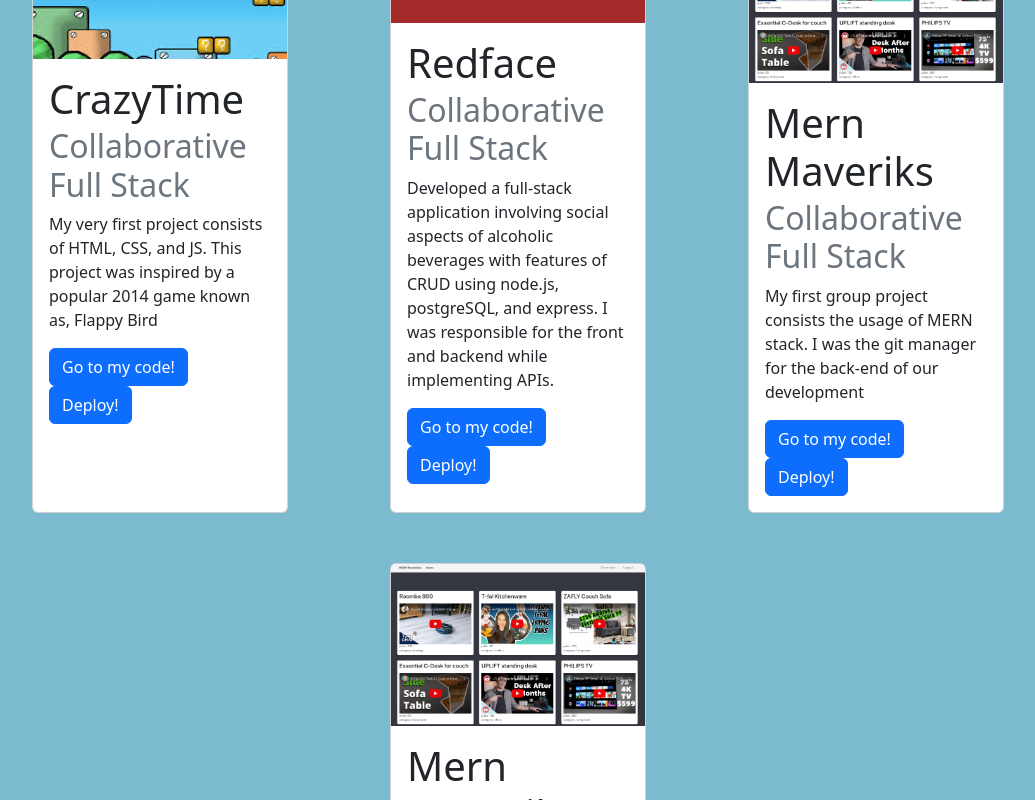
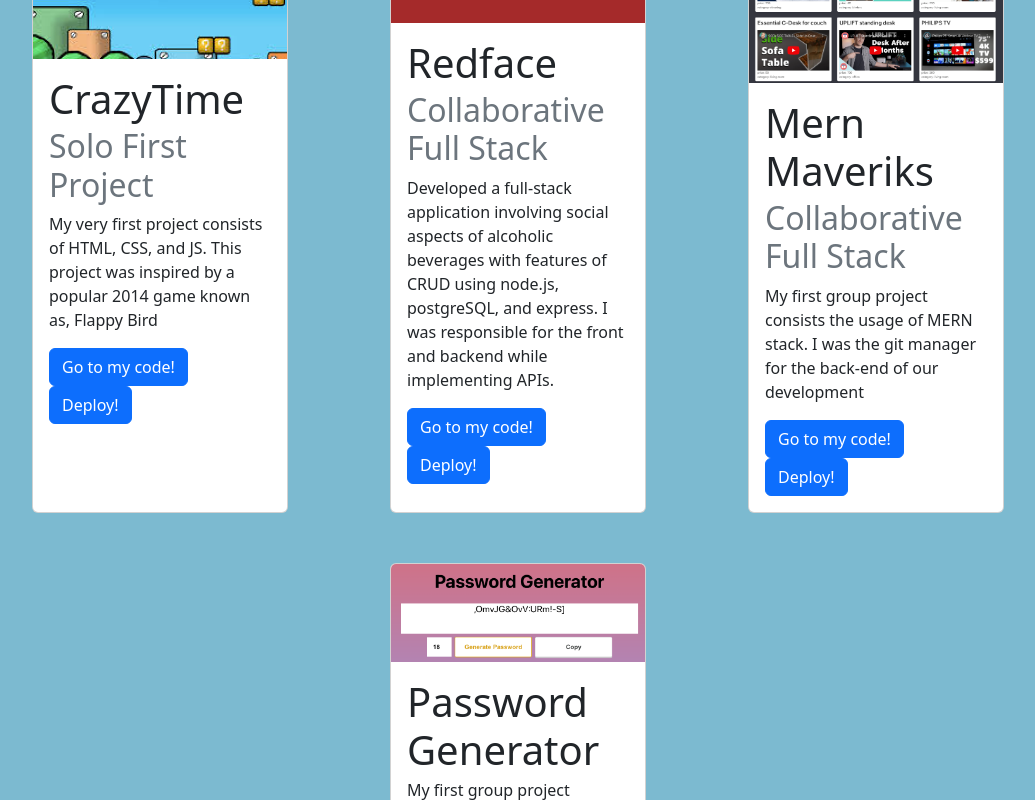
Before and after one commit to ericcnguyen04/Post-Portfolio, a React (Create React App) app: page / in a window 1280 px wide. Shown: the part 920-1720 px from the top of the page, without its empty margins (122-1157 px from the left). Built offline with nearby package versions, Linux system fonts and the light colour scheme.

Commit message:
change sub

```diff
--- a/src/components/pages/Projects.jsx
+++ b/src/components/pages/Projects.jsx
@@ -10,7 +10,7 @@ export default function Projects() {
                     deploy={'https://ericcnguyen04.github.io/BirdTime/'}
                     img={'/content/birdtime.png'}
                     title={"CrazyTime"}
-                    subtitle={"Collaborative Full Stack"}
+                    subtitle={"Solo First Project"}
                     text={"My very first project consists of HTML, CSS, and JS. This project was inspired by a popular 2014 game known as, Flappy Bird"}
                     github={"https://github.com/ericcnguyen04/PROJECT1"}
                 />
@@ -32,9 +32,9 @@ export default function Projects() {
                 />
                 <ProjectCards
                     deploy={'https://ericcnguyen04.github.io/password-generator/'}
-                    img={'/content/mernmav.png'}
-                    title={"Mern Maveriks"}
-                    subtitle={"Collaborative Full Stack"}
+                    img={'/content/passwordgen.png'}
+                    title={"Password Generator"}
+                    subtitle={""}
                     text={"My first group project consists the usage of MERN stack. I was the git manager for the back-end of our development"}
                     github={'https://github.com/nancyd333/project-3-client'}
                 />
```
